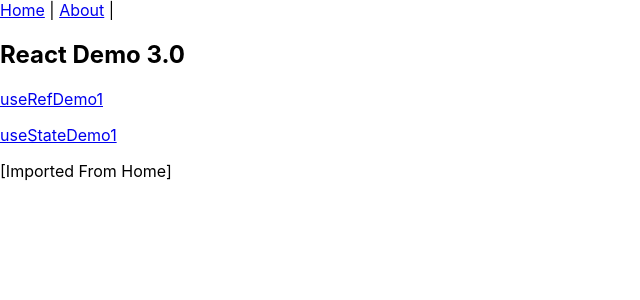
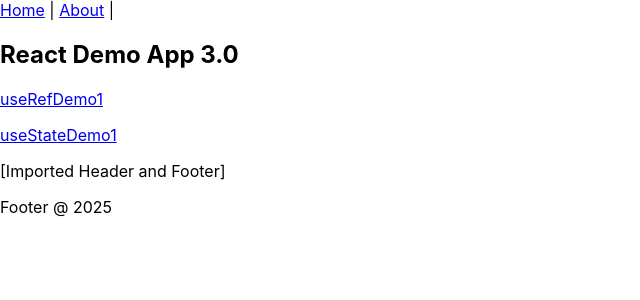
Before and after one commit to NatGallagher/React-Demos, a React (Create React App) app in the folder react-demo-app-v7/: page /#/ in a window 1280 px wide. Shown: the top 300 px of the page, without its empty margins (0-640 px from the left). Built offline with nearby package versions, Linux system fonts and the light colour scheme.

Commit message:
v7 Imported Header and Footer

```diff
--- a/react-demo-app-v7/src/App.js
+++ b/react-demo-app-v7/src/App.js
@@ -2,6 +2,8 @@ import {HashRouter, Routes, Route} from "react-router-dom"
 import Home from "./components/Home"
 import About from "./components/About"
 import NavBar from "./components/NavBar"
+import Header from "./components/Header"
+import Footer from "./components/Footer"
 
 function App() {
 
@@ -9,11 +11,13 @@ function App() {
     <>
       <HashRouter>
         <NavBar/>
+        <Header/>
       <Routes>
         <Route path="/" element={<Home/>}/>
         <Route path="/about" element={<About/>}/>
       </Routes>
     </HashRouter>
+    <Footer/>
     </>
   );
 }
--- /dev/null
+++ b/react-demo-app-v7/src/components/Footer.js
@@ -0,0 +1,7 @@
+const Footer = () => {
+    return(
+      <p>Footer @ 2025</p>
+    )
+  }
+
+  export default Footer
--- /dev/null
+++ b/react-demo-app-v7/src/components/Header.js
@@ -0,0 +1,5 @@
+export default function Header() {
+    return(
+      <h2>React Demo App 3.0</h2>
+    )
+  }
--- a/react-demo-app-v7/src/components/Home.js
+++ b/react-demo-app-v7/src/components/Home.js
@@ -12,13 +12,12 @@ function Home() {
 
     return (
       <>
-        <h2>React Demo 3.0</h2>
         <a href="#" onClick={useRefDemo1}>useRefDemo1</a>
         <p></p>
         <a href="#" onClick={useStateDemo1}>useStateDemo1</a>
         <p></p>
         <div>
-          [Imported From Home]
+          [Imported Header and Footer]
         </div>
       </>
     );
```
